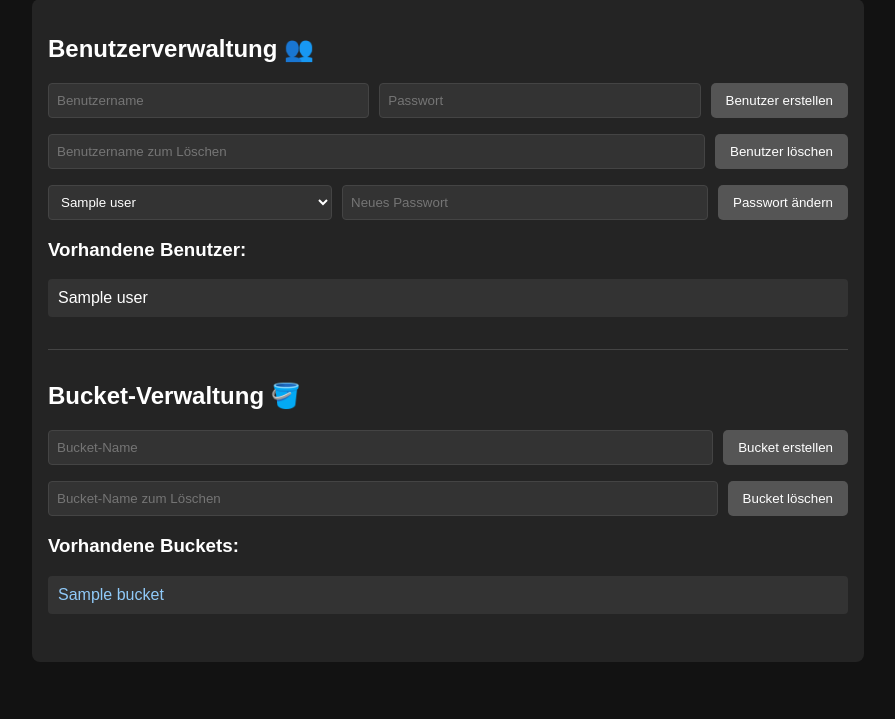
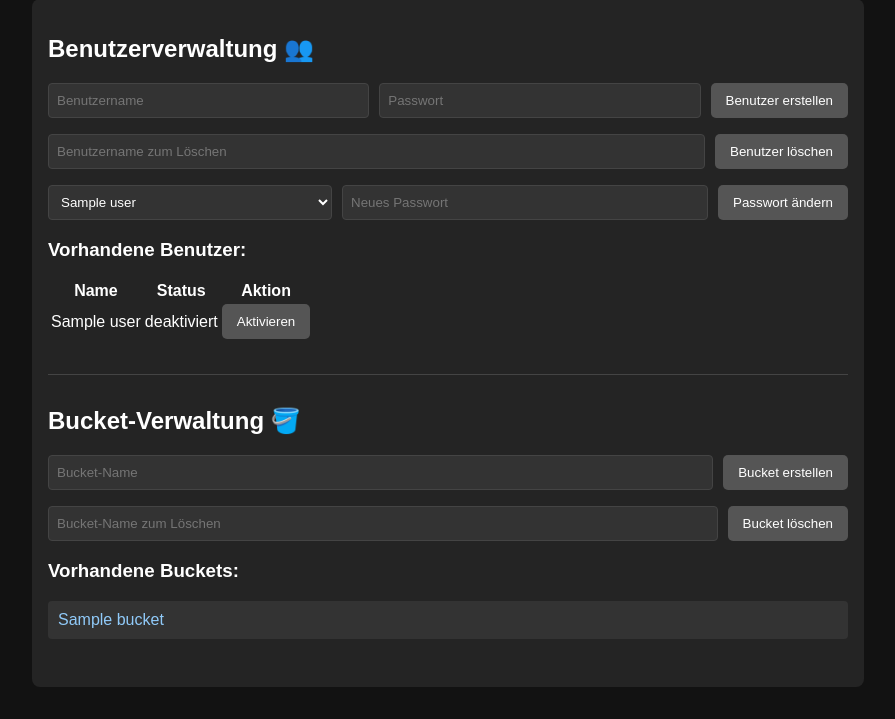
Before and after one commit to wlanboy/minioaccess, a FastAPI app: template templates/index.html in a window 1280 px wide. Shown: the part 102-821 px from the top of the page, without its empty margins (192-1087 px from the left). Before the commit the page ends 764 px from the top, so only its background shows below. Run offline with FastAPI, Linux system fonts and the light colour scheme; the template is opened without the code that fills it: most values are stand-ins (such as "Sample title", 1, 10 or a date in 2020); parts of the project's set-up code (start-up, migrations or seed data) failed here and were passed over.

Commit message:
user as json

```diff
--- a/templates/bucket.html
+++ b/templates/bucket.html
@@ -55,7 +55,7 @@
                 <label for="user">Benutzer:</label>
                 <select name="user" id="user">
                     {% for u in users %}
-                        <option value="{{ u }}">{{ u }}</option>
+                        <option value="{{ u.name }}">{{ u.name }}</option>
                     {% endfor %}
                 </select>
 
--- a/templates/index.html
+++ b/templates/index.html
@@ -25,7 +25,7 @@
                 <input type="hidden" name="action" value="change_password">
                 <select name="access_key">
                     {% for user in users %}
-                        <option value="{{ user }}">{{ user }}</option>
+                        <option value="{{ user.name }}">{{ user.name }}</option>
                     {% endfor %}
                 </select>
                 <input type="password" name="secret_key" placeholder="Neues Passwort">
@@ -33,11 +33,38 @@
             </form>
 
             <h3>Vorhandene Benutzer:</h3>
-            <ul>
-                {% for user in users %}
-                    <li>{{ user }}</li>
-                {% endfor %}
-            </ul>
+            <table>
+                <thead>
+                    <tr>
+                        <th>Name</th>
+                        <th>Status</th>
+                        <th>Aktion</th>
+                    </tr>
+                </thead>
+                <tbody>
+                    {% for user in users %}
+                    <tr>
+                        <td>{{ user.name }}</td>
+                        <td>{{ "aktiv" if user.enabled else "deaktiviert" }}</td>
+                        <td>
+                            {% if user.enabled %}
+                            <form method="POST" style="display: inline;">
+                                <input type="hidden" name="action" value="disable_user">
+                                <input type="hidden" name="access_key" value="{{ user.name }}">
+                                <button type="submit" class="delete-btn">Deaktivieren</button>
+                            </form>
+                            {% else %}
+                            <form method="POST" style="display: inline;">
+                                <input type="hidden" name="action" value="enable_user">
+                                <input type="hidden" name="access_key" value="{{ user.name }}">
+                                <button type="submit">Aktivieren</button>
+                            </form>
+                            {% endif %}
+                        </td>
+                    </tr>
+                    {% endfor %}
+                </tbody>
+            </table>
         </section>
 
         <hr>
--- a/templates/policies.html
+++ b/templates/policies.html
@@ -4,7 +4,7 @@
     <div class="container">
         <a href="/">&larr; Zurück zur Übersicht</a>
 
-        <h2>Policy-Übersicht 📋</h2>
+        <h2>Policy-Übersicht</h2>
 
         {% if message %}
             <div class="message {% if 'Fehler' in message or 'Error' in message %}error{% else %}success{% endif %}">
```
